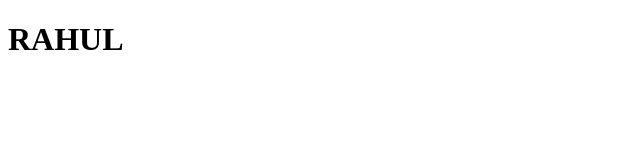
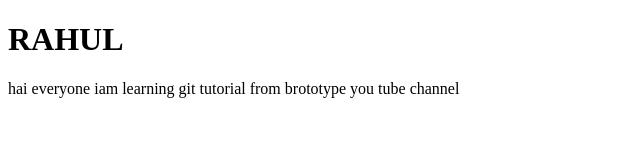
Before and after one commit to RahulShaju/datewith-git-sample, a plain HTML site: page index.html in a window 1280 px wide. Shown: the whole page, without its empty margins (0-640 px from the left). Drawn offline with Linux system fonts and the light colour scheme.

Commit message:
added some messages

```diff
--- a/index.html
+++ b/index.html
@@ -8,5 +8,6 @@
 </head>
 <body>
     <h1>RAHUL</h1>
+    <p>hai everyone iam learning git tutorial from brototype you tube channel</p>
 </body>
 </html>
```
